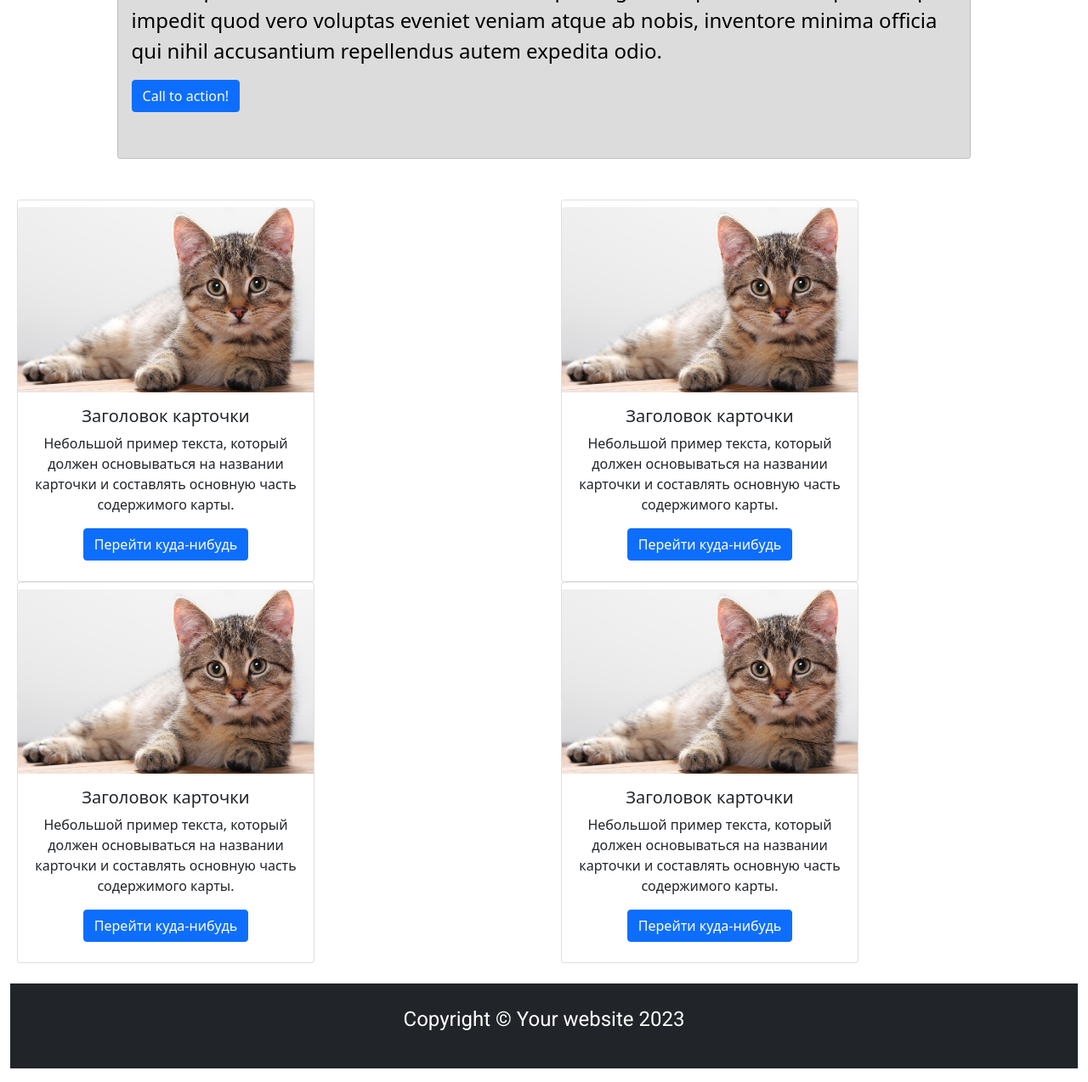
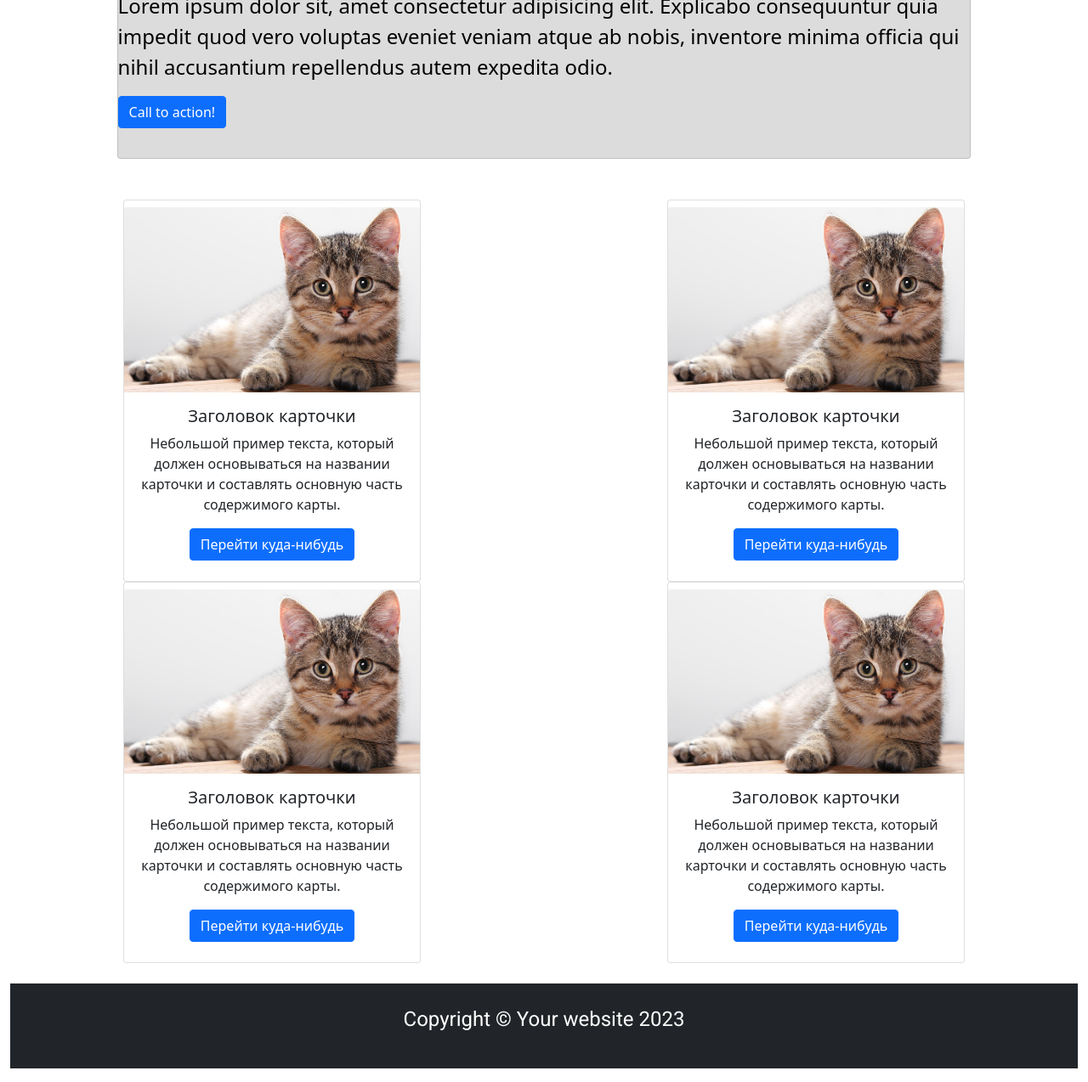
Before and after one commit to NSanfirova/8th-week-table, a plain HTML site: page index.html in a window 1280 px wide. Shown: the part 297-1571 px from the top of the page at 85% size. Drawn offline with nearby package versions, Linux system fonts and the light colour scheme; a web font is replaced by a local one.

Commit message:
Изменен класс изображения и margin

```diff
--- a/index.html
+++ b/index.html
@@ -33,7 +33,7 @@
     </header>
     <section>
       <div class="card cardCustom  text-white mx-auto my-5" style="max-width: 80%">
-        <div class="card-img-overlay">
+        <div class="card-img-top">
           <h2 class="card-titleCustom">A Warm Welcome!</h2>
           <p class="card-textCustom">Lorem ipsum dolor sit, amet consectetur adipisicing elit. Explicabo consequuntur
             quia impedit quod vero voluptas eveniet veniam atque ab nobis, inventore minima officia qui nihil
@@ -44,7 +44,7 @@
     </section>
     <div class="row justify-content-center">
       <div class="col-xl-6 col-xxl-3">
-        <div class="card text-center py-2 mx-2" style="width: 350px;">
+        <div class="card text-center py-2 mx-auto" style="width: 350px;">
           <img src="assets/images/cat.jpeg" class="card-img-top" alt="cat">
           <div class="card-body">
             <h5 class="card-title">Заголовок карточки</h5>
@@ -55,7 +55,7 @@
         </div>
       </div>
       <div class="col-xl-6 col-xxl-3">
-        <div class="card text-center py-2 mx-2" style="width: 350px;">
+        <div class="card text-center py-2 mx-auto" style="width: 350px;">
           <img src="assets/images/cat.jpeg" class="card-img-top" alt="cat">
           <div class="card-body">
             <h5 class="card-title">Заголовок карточки</h5>
@@ -66,7 +66,7 @@
         </div>
       </div>
       <div class="col-xl-6 col-xxl-3">
-        <div class="card text-center py-2 mx-2" style="width: 350px;">
+        <div class="card text-center py-2 mx-auto" style="width: 350px;">
           <img src="assets/images/cat.jpeg" class="card-img-top" alt="cat">
           <div class="card-body">
             <h5 class="card-title">Заголовок карточки</h5>
@@ -77,7 +77,7 @@
         </div>
       </div>
       <div class="col-xl-6 col-xxl-3">
-        <div class="card text-center py-2 mx-2" style="width: 350px;">
+        <div class="card text-center py-2 mx-auto" style="width: 350px;">
           <img src="assets/images/cat.jpeg" class="card-img-top" alt="cat">
           <div class="card-body">
             <h5 class="card-title">Заголовок карточки</h5>
```
